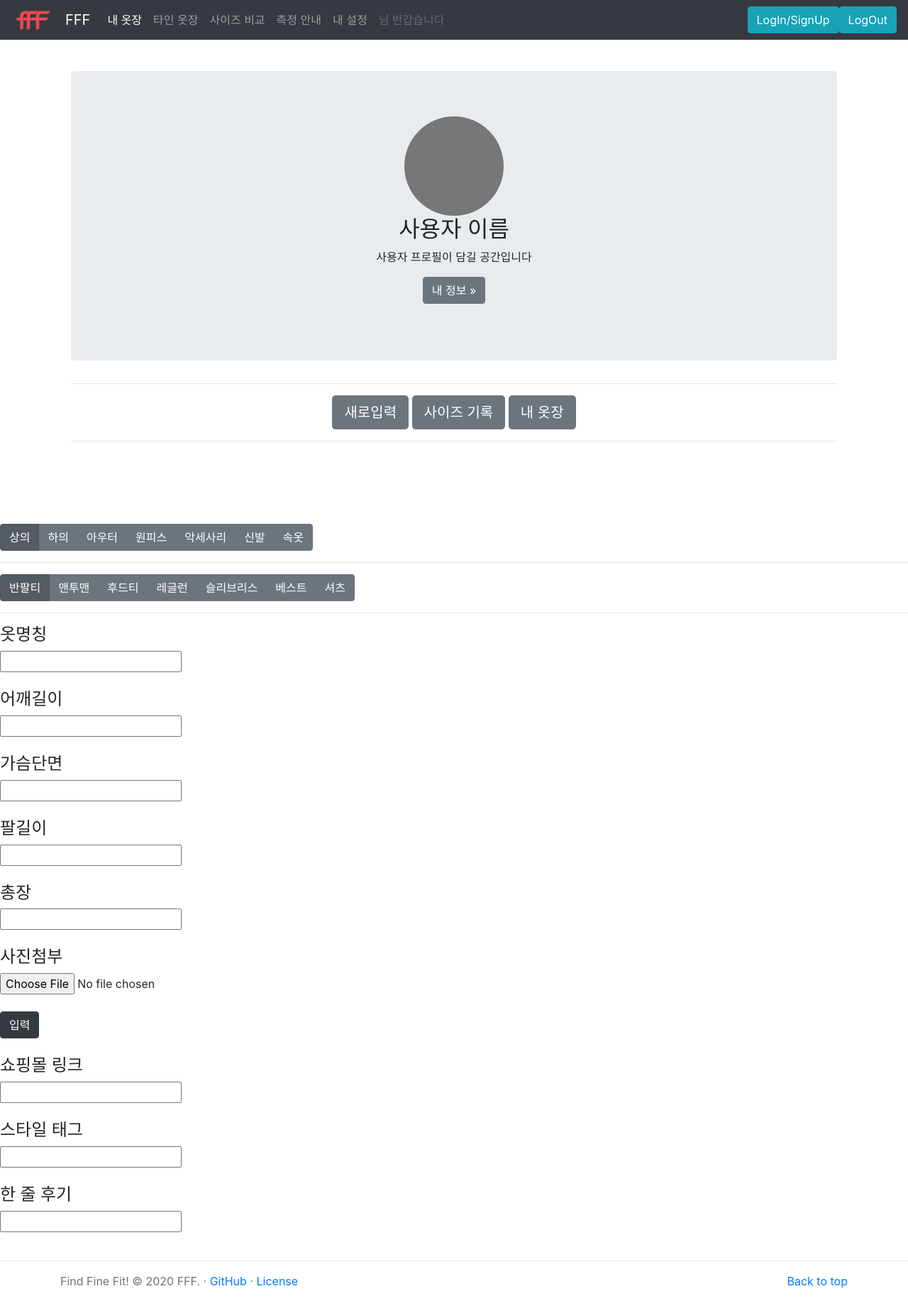
After one commit to ProjectFFF/FFF, a Django app: page /closets/detail/ in a window 1280 px wide. The commit adds this page. Shown: the whole page at 71% size. Run offline with Django 3.2, Linux system fonts and the light colour scheme; some libraries are stand-ins or nearby versions.

Commit message:
[#17] detail page model

```diff
--- /dev/null
+++ b/closets/templates/detail.html
@@ -0,0 +1,142 @@
+{% extends 'base.html'%} {% block design %}
+<style type="text/css">
+  .account_container {
+    padding: 100px;
+    text-align: center;
+    vertical-align: middle;
+  }
+</style>
+{%endblock%} {% block contents %} {% include 'closet.html' %}
+<div class="radio_button">
+    <div class="btn-group btn-group-toggle" data-toggle="buttons">
+      <label class="btn btn-secondary active">
+        <input type="radio" name="options" id="option1" checked /> 상의
+      </label>
+      <label class="btn btn-secondary">
+        <input type="radio" name="options" id="option2" /> 하의
+      </label>
+      <label class="btn btn-secondary">
+        <input type="radio" name="options" id="option3" /> 아우터
+      </label>
+      <label class="btn btn-secondary">
+        <input type="radio" name="options" id="option4" /> 원피스
+      </label>
+      <label class="btn btn-secondary">
+        <input type="radio" name="options" id="option5" /> 악세사리
+      </label>
+      <label class="btn btn-secondary">
+        <input type="radio" name="options" id="option6" /> 신발
+      </label>
+      <label class="btn btn-secondary">
+        <input type="radio" name="options" id="option7" /> 속옷
+      </label>
+    </div>
+    <hr />
+  </div>
+
+  <div class="radio_button">
+    <div class="btn-group btn-group-toggle" data-toggle="buttons">
+      <label class="btn btn-secondary active">
+        <input type="radio" name="options" id="option1" checked /> 반팔티
+      </label>
+      <label class="btn btn-secondary">
+        <input type="radio" name="options" id="option2" /> 맨투맨
+      </label>
+      <label class="btn btn-secondary">
+        <input type="radio" name="options" id="option3" /> 후드티
+      </label>
+      <label class="btn btn-secondary">
+        <input type="radio" name="options" id="option4" /> 레글런
+      </label>
+      <label class="btn btn-secondary">
+        <input type="radio" name="options" id="option5" /> 슬리브리스
+      </label>
+      <label class="btn btn-secondary">
+        <input type="radio" name="options" id="option6" /> 베스트
+      </label>
+      <label class="btn btn-secondary">
+        <input type="radio" name="options" id="option7" /> 셔츠
+      </label>
+    </div>
+    <hr />
+    <div class="new_cloth">
+      <form action="{% url 'create' %}" enctype="multipart/form-data" method = "POST">
+        {% csrf_token %}
+        <h4>옷명칭</h4>
+        <input type="text" name="cloth_name" />
+        <br />
+        <br />
+        <h4>어깨길이</h4>
+        <input type="text" name="shoulder" />
+        <br />
+        <br />
+        <h4>가슴단면</h4>
+        <input type="text" name="chest" />
+        <br />
+        <br />
+        <h4>팔길이</h4>
+        <input type="text" name="arm" />
+        <br />
+        <br />
+        <h4>총장</h4>
+        <input type="text" name="total_length" />
+        <br />
+        <br />
+        <h4>사진첨부</h4>
+        <input type="file" name="image" />
+        <br />
+        <br />
+        <!--
+        <a
+          href="#"
+          class="btn btn-secondary btn-lg active"
+          role="button"
+          aria-pressed="true"
+          >입력</a
+        >
+        -->
+
+        <input class="btn btn-dark" type="submit" value="입력" />
+
+        <br />
+        <br />
+        <h4>쇼핑몰 링크</h4>
+        <input type="text" name="shopping_link" />
+        <br />
+        <br />
+        <h4>스타일 태그</h4>
+        <input type="text" name="tag" />
+        <br />
+        <br />
+        <h4>한 줄 후기</h4>
+        <input type="text" name="review" />
+        <br />
+        <br />
+
+      </form>
+    </div>
+    <!--
+    <div class="container">
+      <form method="POST">
+        {% csrf_token %}
+        <table>
+          {{form.as_table}}
+        </table>
+        <br />
+        <input class="btn btn-dark" type="submit" value="제출하기" />
+      </form>
+    </div>-->
+    <hr>
+  </div>
+  <footer class="text-muted">
+    <div class="container">
+      <p class="float-right">
+        <a href="#">Back to top</a>
+      </p>
+        Find Fine Fit! &copy; 2020 FFF. &middot;
+        <a href="https://github.com/ProjectFFF/FFF">GitHub</a> &middot;
+        <a href="https://choosealicense.com/licenses/bsd-2-clause/">License</a>
+      </p>
+    </div>
+  </footer>
+{% endblock %}
--- a/closets/urls.py
+++ b/closets/urls.py
@@ -7,4 +7,5 @@ urlpatterns = [
     path('mycloset/', views.mycloset, name="mycloset"),
     path('newcloth/', views.newcloth, name="newcloth"),
     path('create/', views.create, name="create"),
+    path('detail/', views.detail, name="detail"),
 ]
--- a/closets/views.py
+++ b/closets/views.py
@@ -14,6 +14,9 @@ def record(request):
 def mycloset(request):
     return render(request, 'mycloset.html')
 
+def detail(request):
+    return render(request, 'detail.html')
+
 def create(request): #입력 내용 데이터베이스에 넣어줌
     cloth= Newcloth()
     cloth.cloth_name= request.POST['cloth_name']
@@ -22,6 +25,7 @@ def create(request): #입력 내용 데이터베이스에 넣어줌
     cloth.arm= request.POST['arm']
     cloth.total_length= request.POST['total_length']
     cloth.image= request.FILES['image']
+    cloth.pub_date = timezone.datetime.now()
     cloth.save()
     return render(request, 'record.html')
 
```
Also changed, not shown: closets/admin.py (+7 -0 lines), closets/models.py (+9 -2 lines), closets/templates/record.html (+9 -2 lines), closets/migrations/0004_auto_20201014_0525.py (added), closets/migrations/0005_auto_20201014_0539.py (added).
